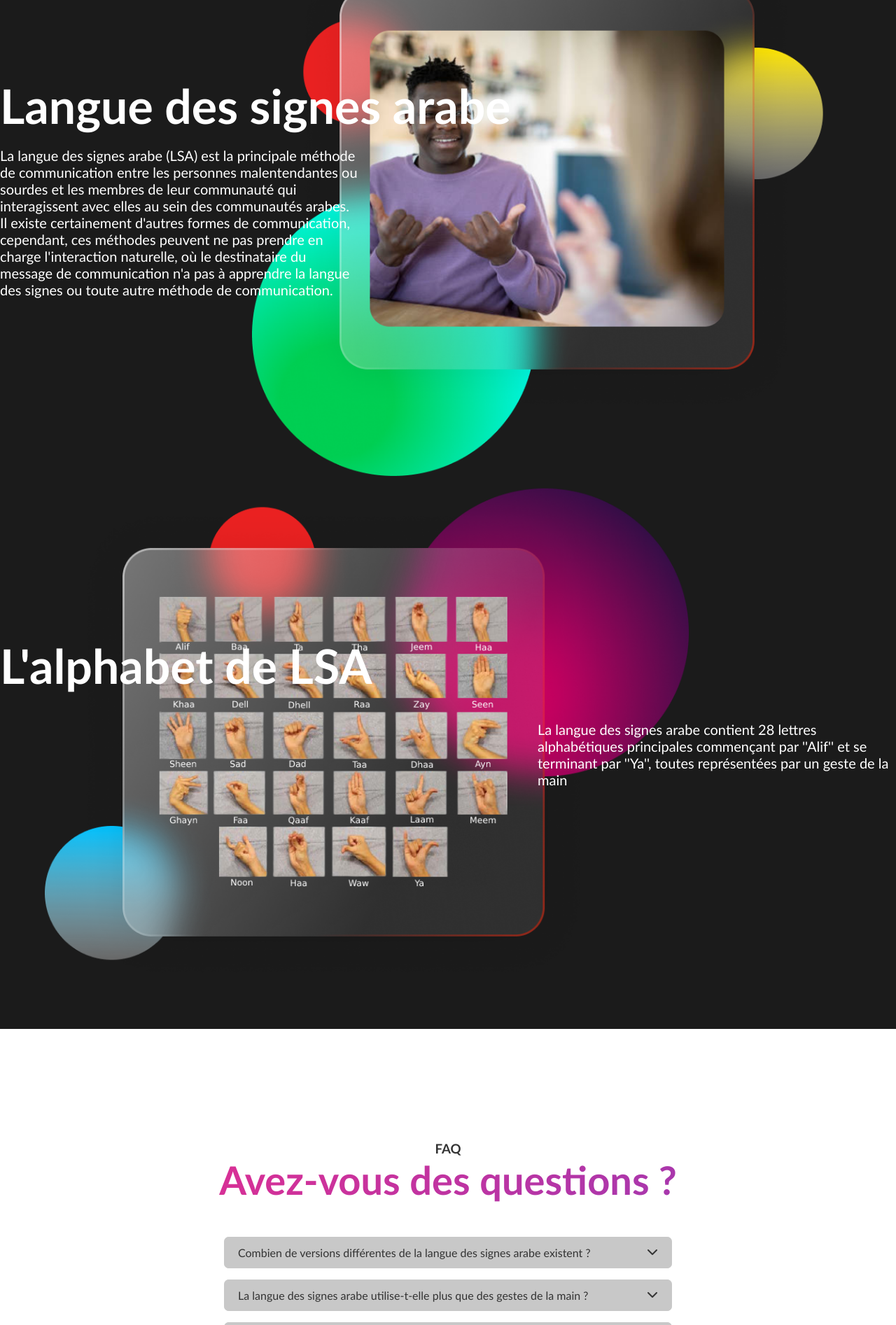
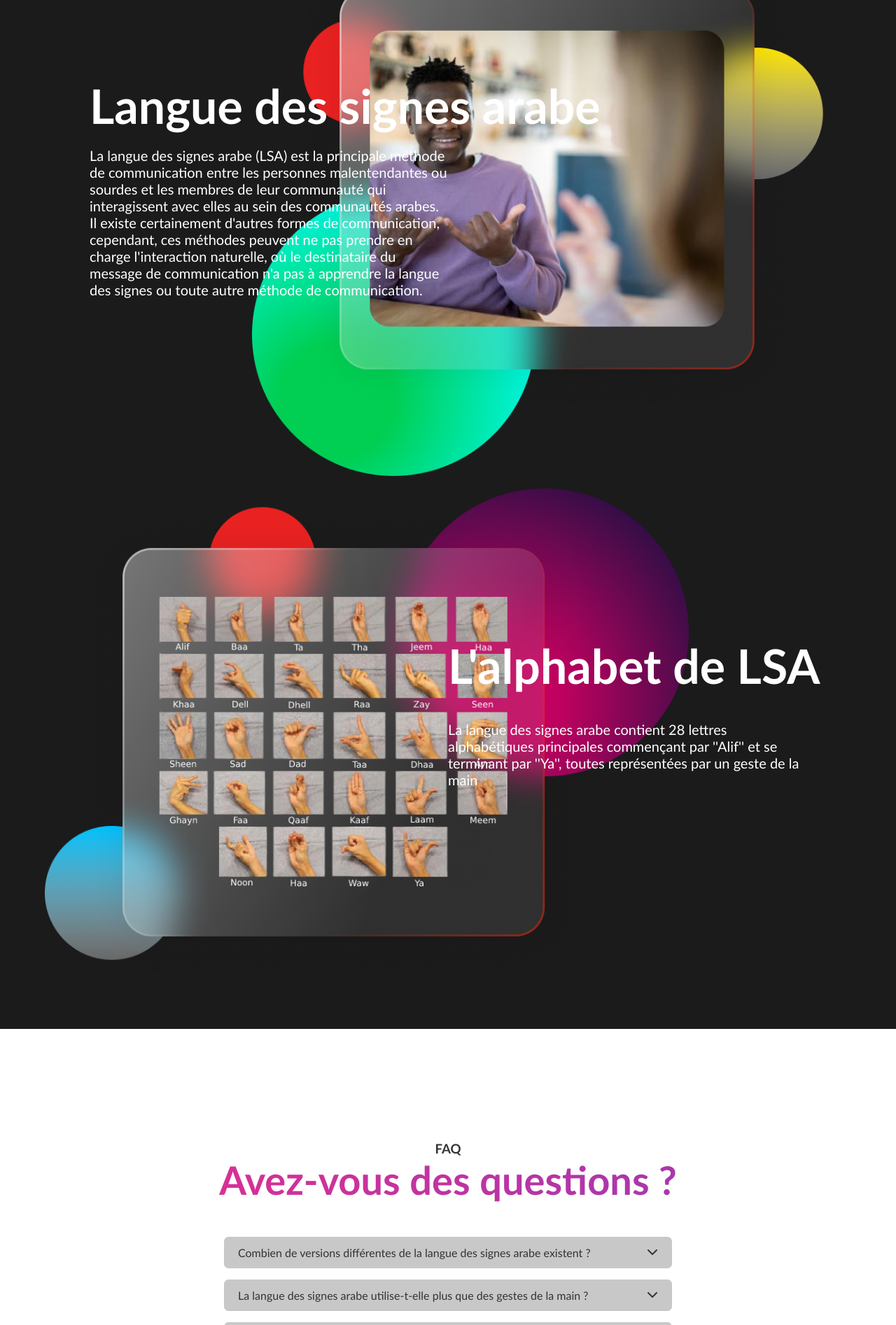
Before and after one commit to tchikyy/YoDe-finalversion-V2, a Flask app: page / in a window 1280 px wide. Shown: the part 1920-3813 px from the top of the page at 70% size. Run offline with Flask 2, Linux system fonts and the light colour scheme; some libraries are stand-ins or nearby versions.

Commit message:
Update index.html

```diff
--- a/templates/index.html
+++ b/templates/index.html
@@ -17,9 +17,14 @@
             <div id="inner-nav">
                 <a id="logo" href="#first">YoDe</a>
                 <ul>
-                   <li><a href="#third">LSA</a></li>
-                    <li><a href="#seconde">Demo</a></li>
-                    <li><a href="#questions">Question</a></li>
+                  <li id="crcle">
+                        <div id="arab" onclick="swipe()">
+                        <div id="circle"></div>
+                        </div>
+                    </li>
+                   <li><a class="ArabMenu" href="#third">LSA</a></li>
+                    <li><a class="ArabMenu" href="#seconde">Demo</a></li>
+                    <li><a class="ArabMenu" href="#questions">Question</a></li>
                 </ul>
 
             </div>
@@ -78,12 +83,12 @@
             </div>
         </form>
 
-        <h2 style="color: #c9c9c9; font-size: 24px;">Ou</h2>
+        <h2 class="Arab2" style="color: #c9c9c9; font-size: 24px;">Ou</h2>
         <hr width="600px" style="height: 3px; border-radius: 5px; background-color: #c9c9c9;">
-        <h2 class="fade-up" style="font-size: 38px;">Detecter en temp réel</h2>
+        <h2 class="fade-up Arab2" style="font-size: 38px;">Detecter en temp réel</h2>
 
         <form method="POST" action="{{ url_for('predict',formid=3) }}" enctype="multipart/form-data">
-          <button id="btn-2" type="submit">Live</button>
+          <button class="Arab2" id="btn-2" type="submit">Live</button>
         </form>
 
     </div>
@@ -97,8 +102,8 @@
                 <img class="fadeImg2" src="../static/images/ArSL2.png" alt="img">
             </div>
 
-            <h1>Langue des signes arabe</h1>
-            <h3>La langue des signes arabe (LSA) est la principale méthode de communication entre
+            <h1 class="Arab3 threeLeftFr left">Langue des signes arabe</h1>
+            <h3 class="Arab3 threeLeftFr left2">La langue des signes arabe (LSA) est la principale méthode de communication entre
                 les personnes malentendantes ou sourdes et les membres de leur communauté
                 qui interagissent avec elles au sein des communautés arabes. Il existe
                 certainement d'autres formes de communication, cependant, ces méthodes
@@ -112,8 +117,8 @@
                 <img class="fadeImg2" src="../static/images/ArSl1.png" alt="img">
             </div>
 
-            <h1>L'alphabet de LSA </h1>
-            <h3>La langue des signes arabe contient 28 lettres alphabétiques principales
+            <h1 class="Arab3 threeH1RightFR right">L'alphabet de LSA </h1>
+            <h3 class="Arab3 threeH3RightFr right2">La langue des signes arabe contient 28 lettres alphabétiques principales
                 commençant par ''Alif'' et se terminant par ''Ya'', toutes représentées par
                 un geste de la main </h3>
 
@@ -126,28 +131,28 @@
 
     <div id="questions">
 
-        <h3 id="questions-h3">FAQ</h3>
-        <h2 id="questions-h2">Avez-vous des questions ?</h2>
+        <h3 id="questions-h3" class="ArabQues">FAQ</h3>
+        <h2 id="questions-h2" class="ArabQues">Avez-vous des questions ?</h2>
 
         <div class="question-container">
-            <div class="quest">
-                <p onclick="onClick(this.id)" id="1" class="question">
+            <div class="quest ltr">
+                <p onclick="onClick(this.id)" id="1" class="question ArabQues">
                     Combien de versions différentes de la langue des signes arabe existent ?
                     <i id="down1" class="fas fa-chevron-down"></i>
                 </p>
-                <div class="answer">Contrairement à l'arabe parlé,
+                <div class="answer ArabQues">Contrairement à l'arabe parlé,
                     les langues des signes arabes (ArSL) ne sont pas diglossiques.
                     Cela signifie qu'il existe une version d'une langue des signes
                     arabe utilisée par une communauté, plutôt que deux versions. </div>
             </div>
         </div>
         <div class="question-container">
-            <div class="quest">
-                <p onclick="onClick(this.id)" id="2" class="question">
+            <div class="quest ltr">
+                <p onclick="onClick(this.id)" id="2" class="question ArabQues">
                     La langue des signes arabe utilise-t-elle plus que des gestes de la main ?
                     <i id="down1" class="fas fa-chevron-down"></i>
                 </p>
-                <div class="answer">En plus des « signes », la langue des signes arabe
+                <div class="answer ArabQues">En plus des « signes », la langue des signes arabe
                     comprend des expressions faciales, des gestes et un langage corporel
                     pour communiquer. La langue des signes utilise son propre système de
                     grammaire, qui implique des structures de phrases différentes de
@@ -155,12 +160,12 @@
             </div>
         </div>
         <div class="question-container">
-            <div class="quest">
-                <p onclick="onClick(this.id)" id="3" class="question">
+            <div class="quest ltr">
+                <p onclick="onClick(this.id)" id="3" class="question ArabQues">
                     Quelle est la meilleure façon de communiquer avec une personne sourde si je ne connais pas la langue des signes ? ?
                     <i id="down1" class="fas fa-chevron-down"></i>
                 </p>
-                <div class="answer">Les personnes sourdes veulent aussi vraiment faire partie
+                <div class="answer ArabQues">Les personnes sourdes veulent aussi vraiment faire partie
                      du monde des entendants. Ils veulent communiquer. Ainsi, ils le
                      découvriront par tous les moyens nécessaires. Qu'il s'agisse de
                      taper sur un téléphone, d'écrire, de vous apprendre à signer les
@@ -168,12 +173,12 @@
             </div>
         </div>
         <div class="question-container">
-            <div class="quest">
-                <p onclick="onClick(this.id)" id="4" class="question">
+            <div class="quest ltr">
+                <p onclick="onClick(this.id)" id="4" class="question ArabQues">
                     Existe-t-il une langue des signes universelle ?
                     <i id="down1" class="fas fa-chevron-down"></i>
                 </p>
-                <div class="answer">Non, même pas près. En réalité, il existe autant de
+                <div class="answer ArabQues">Non, même pas près. En réalité, il existe autant de
                     langues des signes que de langues parlées. De la langue des signes
                     américaine ou britannique à la langue des signes arabe, chacune est
                     aussi similaire aux autres que le chinois l'est à l'anglais.
```
Also changed, not shown: other parts of templates/index.html (+13 -13 lines).
